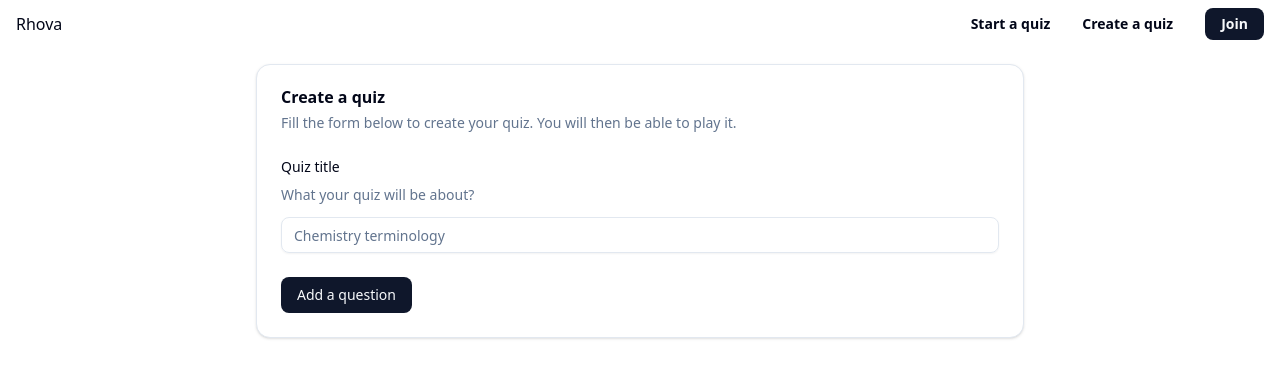
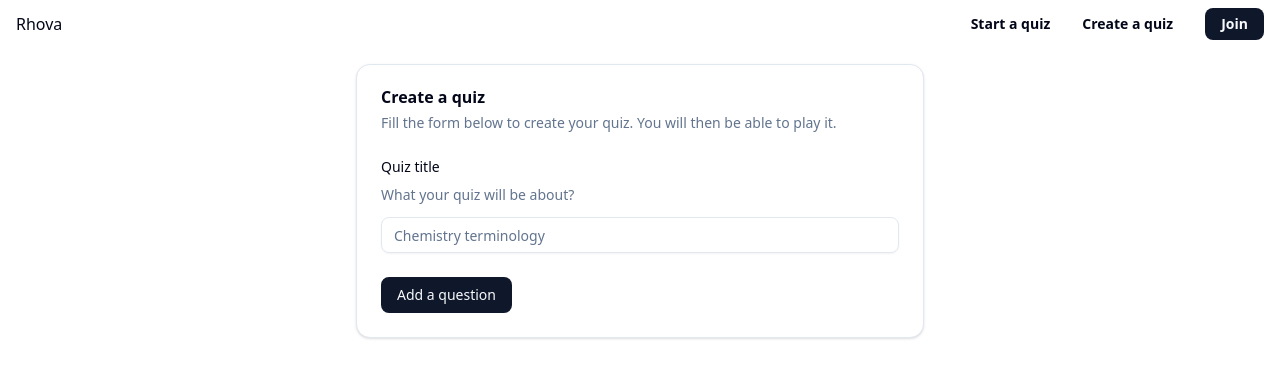
Before and after one commit to Cereal38/rhova, a Next.js app: page /quiz-settings/create in a window 1280 px wide. Shown: the top 378 px of the page. Built offline with nearby package versions, Linux system fonts and the light colour scheme.

Commit message:
Create usefull models

```diff
--- /dev/null
+++ b/app/models/question.ts
@@ -0,0 +1,5 @@
+export default interface Question {
+  question: string;
+  correctAnswer: string;
+  wrongAnswers: string[];
+}
--- /dev/null
+++ b/app/models/quiz-input.ts
@@ -0,0 +1,6 @@
+import Question from './question';
+
+export default interface QuizInput {
+  title: string;
+  questions: Question[];
+}
--- a/app/quiz-settings/create/page.tsx
+++ b/app/quiz-settings/create/page.tsx
@@ -60,7 +60,7 @@ export default function CreateQuizPage() {
         </CardContent>
         <CardFooter>
           <div className='flex justify-between w-full'>
-            {currentStep !== Step.BASIC_INFO && (
+            {currentStep === Step.ADD_QUESTION && (
               <Button
                 type='button'
                 variant='secondary'
--- a/app/quiz-settings/layout.tsx
+++ b/app/quiz-settings/layout.tsx
@@ -14,7 +14,7 @@ export default function RootLayout({
   return (
     <>
       <QuizSettingsTopbar />
-      <main className='max-w-[800px] m-auto pt-4 px-4'>{children}</main>
+      <main className='max-w-[600px] m-auto pt-4 px-4'>{children}</main>
     </>
   );
 }
```
